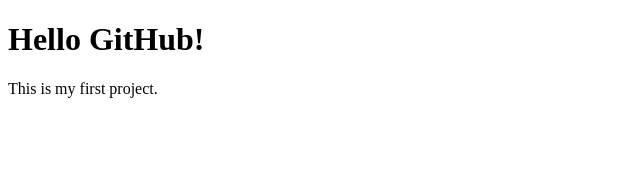
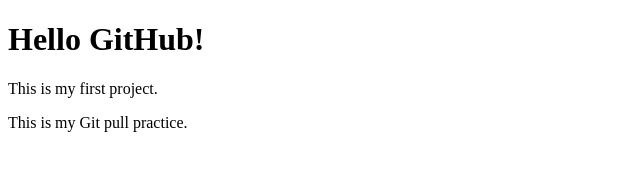
Before and after one commit to priya123-dot/myproject, a plain HTML site: page index.html in a window 1280 px wide. Shown: the whole page, without its empty margins (0-640 px from the left). Drawn offline with Linux system fonts and the light colour scheme.

Commit message:
Update index.html

```diff
--- a/index.html
+++ b/index.html
@@ -6,5 +6,6 @@
 <body>
     <h1>Hello GitHub!</h1>
     <p>This is my first project.</p>
+    <p>This is my Git pull practice.</p>
 </body>
 </html>
```
